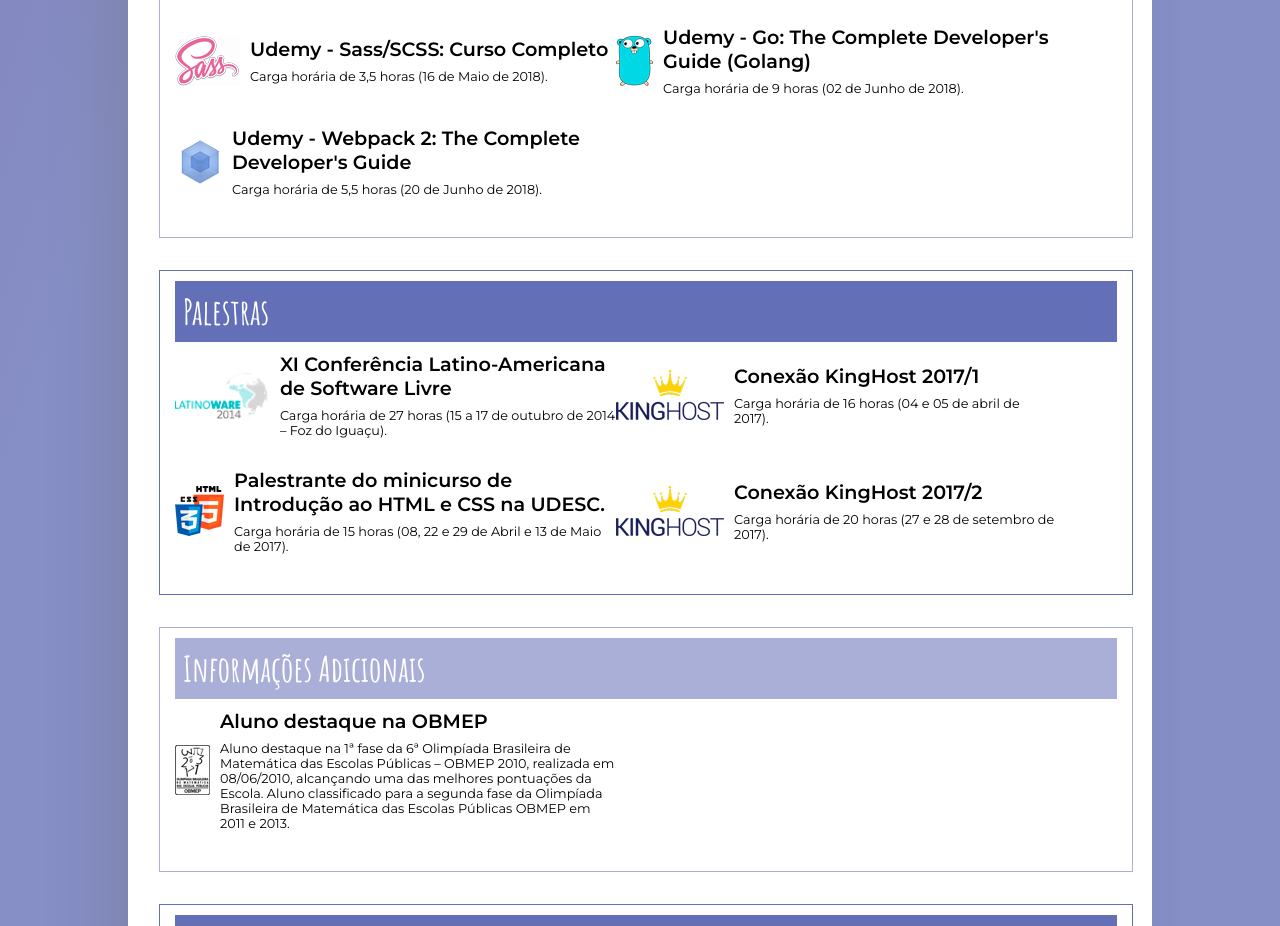
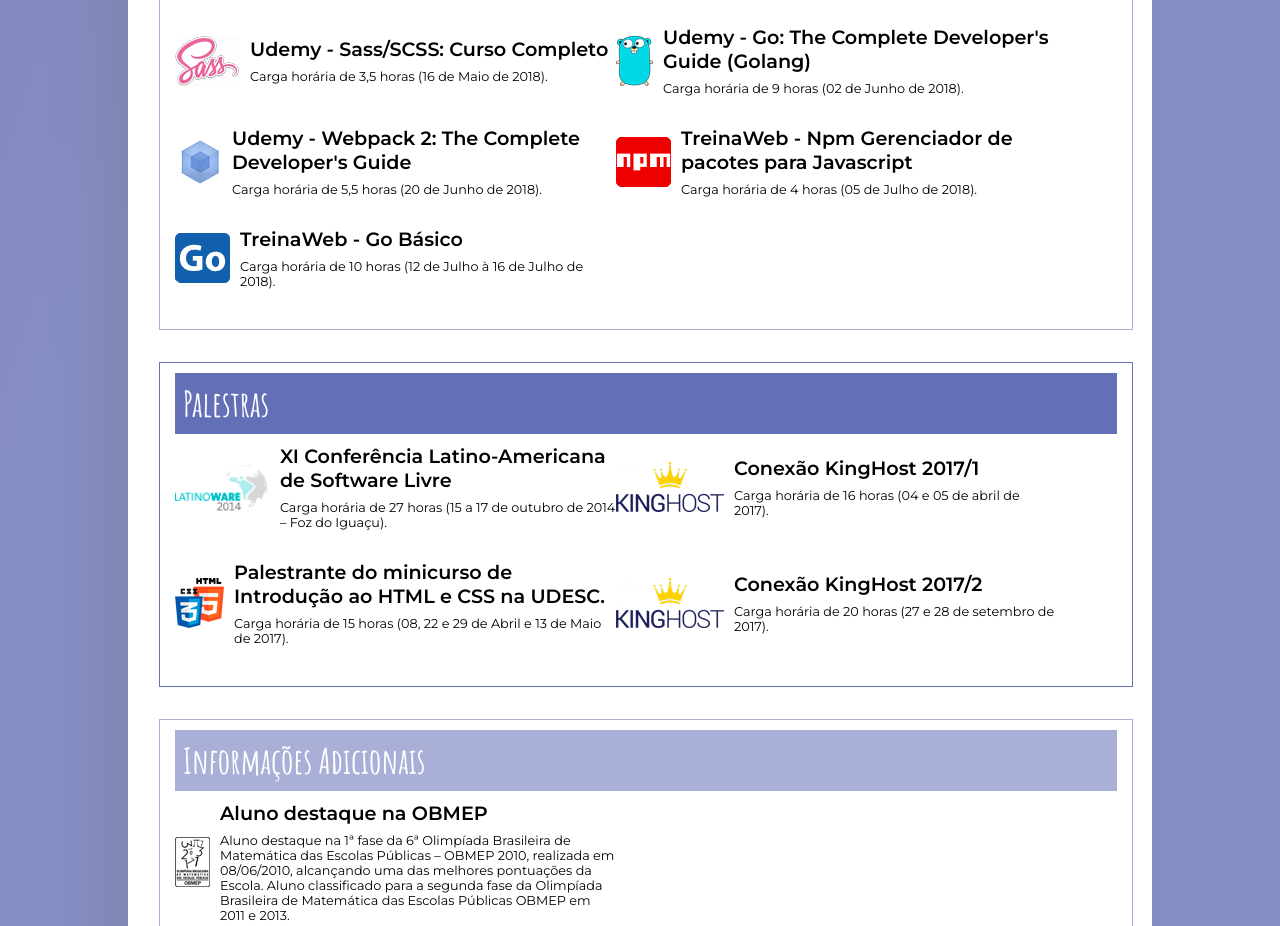
Before and after one commit to lucasfloriani/curriculum-vitae-old, a website built with webpack: page index.html in a window 1280 px wide. Shown: the part 2520-3446 px from the top of the page. Built offline with nearby package versions, Linux system fonts and the light colour scheme.

Commit message:
Add Go and Npm courses

```diff
--- a/index.html
+++ b/index.html
@@ -310,6 +310,28 @@
               </p>
             </figcaption>
           </li>
+          <li class="list__item">
+            <figure>
+              <img src="dist/img/cursos/npm.png" alt="Logo Npm Gerenciador de pacotes para Javascript" class="list__item__image">
+            </figure>
+            <figcaption>
+              <h6 class="list__item__title">TreinaWeb - Npm Gerenciador de pacotes para Javascript</h6>
+              <p class="list__item__text">
+                Carga horária de 4 horas (05 de Julho de 2018).
+              </p>
+            </figcaption>
+          </li>
+          <li class="list__item">
+            <figure>
+              <img src="dist/img/cursos/go-basico.png" alt="Logo Go Básico" class="list__item__image">
+            </figure>
+            <figcaption>
+              <h6 class="list__item__title">TreinaWeb - Go Básico</h6>
+              <p class="list__item__text">
+                Carga horária de 10 horas (12 de Julho à 16 de Julho de 2018).
+              </p>
+            </figcaption>
+          </li>
         </ul>
       </section>
 
```
Also changed, not shown: dist/img/cursos/go-basico.png (added), dist/img/cursos/npm.png (added).
